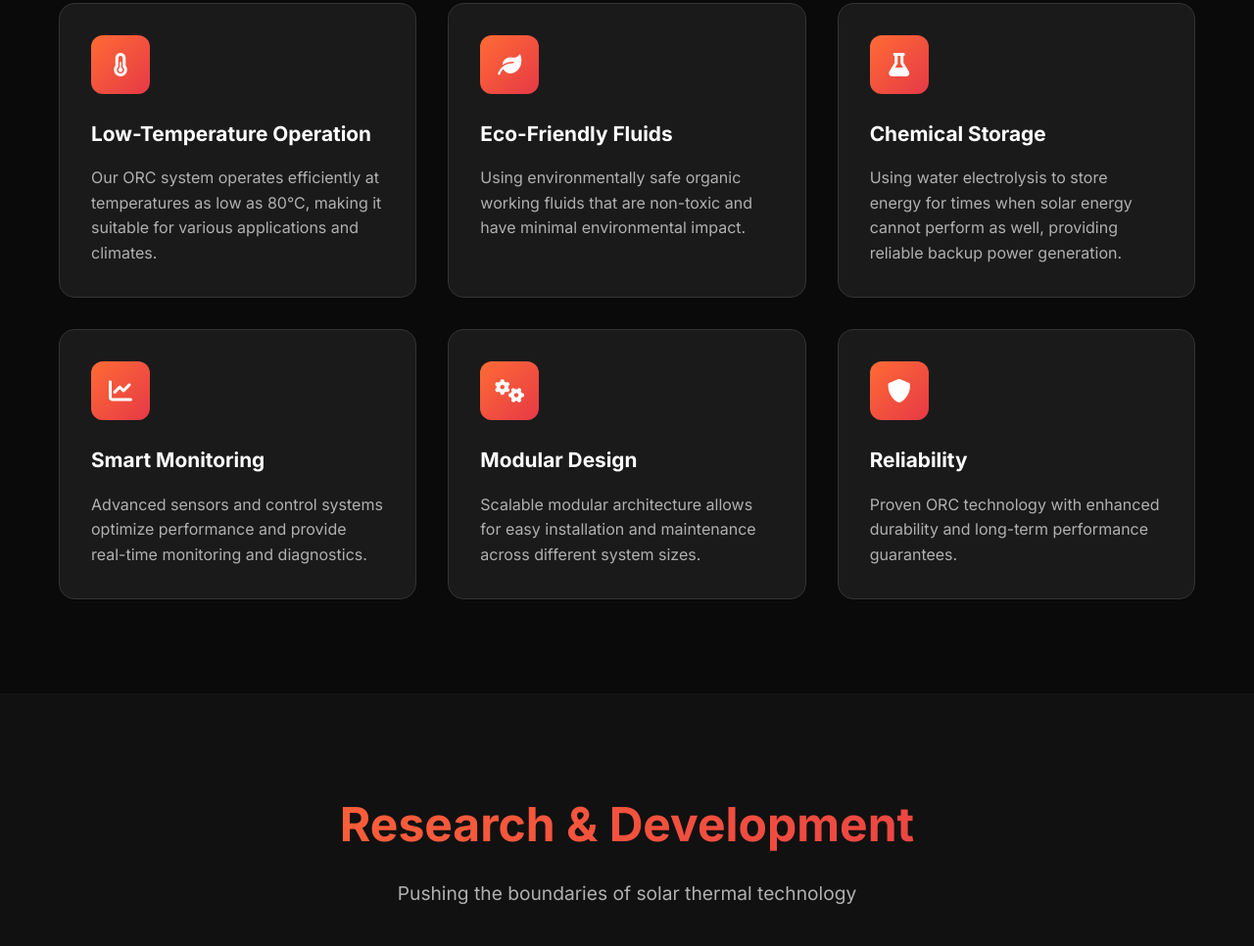
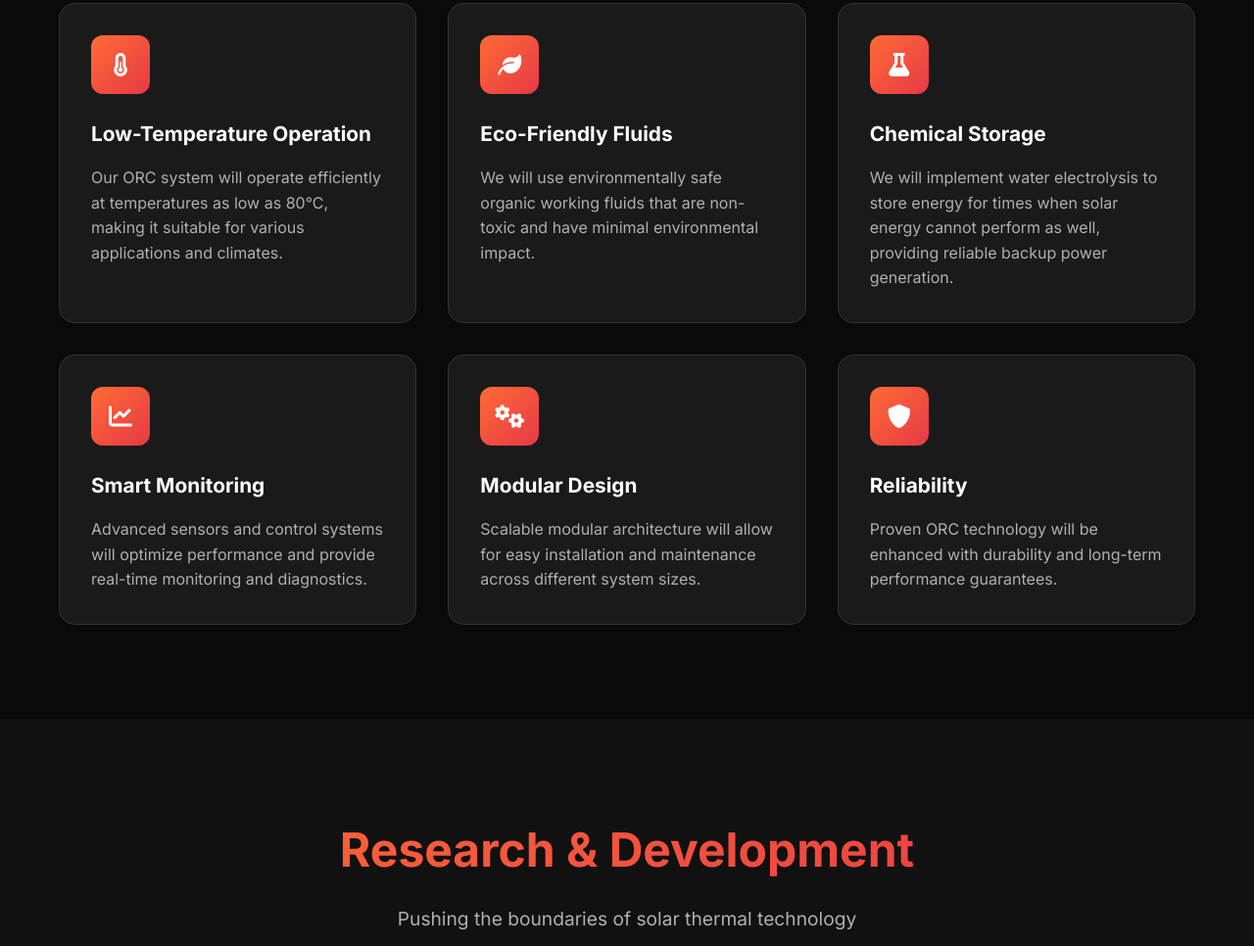
Before and after one commit to SKOGofficial/skogofficial.github.io, an Eleventy site: page src/ProjectEMBER.html in a window 1280 px wide. Shown: the part 2043-3009 px from the top of the page at 98% size. Built offline with nearby package versions, Linux system fonts and the light colour scheme; Eleventy itself is replaced by a stand-in of ours; files that its build step writes are made by us from their sources.

Commit message:
updated tense

```diff
--- a/src/ProjectEMBER.html
+++ b/src/ProjectEMBER.html
@@ -148,42 +148,42 @@
                          <i class="fas fa-thermometer-half"></i>
                      </div>
                      <h3>Low-Temperature Operation</h3>
-                    <p>Our ORC system operates efficiently at temperatures as low as 80°C, making it suitable for various applications and climates.</p>
+                     <p>Our ORC system will operate efficiently at temperatures as low as 80°C, making it suitable for various applications and climates.</p>
                  </div>
                  <div class="tech-card">
                      <div class="tech-icon">
                          <i class="fas fa-leaf"></i>
                      </div>
                      <h3>Eco-Friendly Fluids</h3>
-                    <p>Using environmentally safe organic working fluids that are non-toxic and have minimal environmental impact.</p>
+                     <p>We will use environmentally safe organic working fluids that are non-toxic and have minimal environmental impact.</p>
                  </div>
                  <div class="tech-card">
                      <div class="tech-icon">
                          <i class="fas fa-flask"></i>
                      </div>
                      <h3>Chemical Storage</h3>
-                    <p>Using water electrolysis to store energy for times when solar energy cannot perform as well, providing reliable backup power generation.</p>
+                     <p>We will implement water electrolysis to store energy for times when solar energy cannot perform as well, providing reliable backup power generation.</p>
                  </div>
                  <div class="tech-card">
                      <div class="tech-icon">
                          <i class="fas fa-chart-line"></i>
                      </div>
                      <h3>Smart Monitoring</h3>
-                    <p>Advanced sensors and control systems optimize performance and provide real-time monitoring and diagnostics.</p>
+                     <p>Advanced sensors and control systems will optimize performance and provide real-time monitoring and diagnostics.</p>
                  </div>
                  <div class="tech-card">
                      <div class="tech-icon">
                          <i class="fas fa-cogs"></i>
                      </div>
                      <h3>Modular Design</h3>
-                    <p>Scalable modular architecture allows for easy installation and maintenance across different system sizes.</p>
+                     <p>Scalable modular architecture will allow for easy installation and maintenance across different system sizes.</p>
                  </div>
                  <div class="tech-card">
                      <div class="tech-icon">
                          <i class="fas fa-shield-alt"></i>
                      </div>
                      <h3>Reliability</h3>
-                    <p>Proven ORC technology with enhanced durability and long-term performance guarantees.</p>
+                     <p>Proven ORC technology will be enhanced with durability and long-term performance guarantees.</p>
                  </div>
             </div>
         </div>
```
Lines whose indentation alone changed are shown as unchanged.
